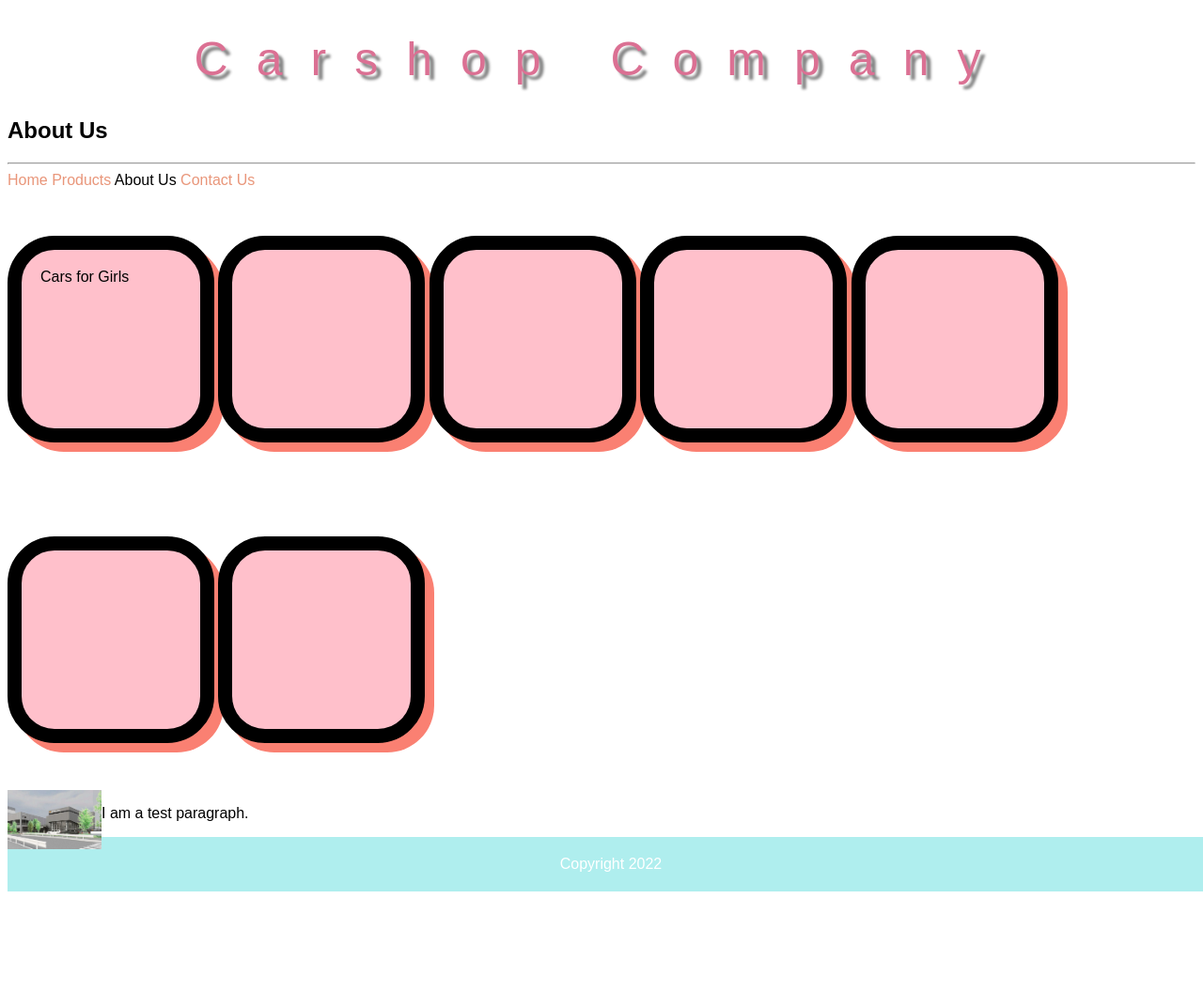
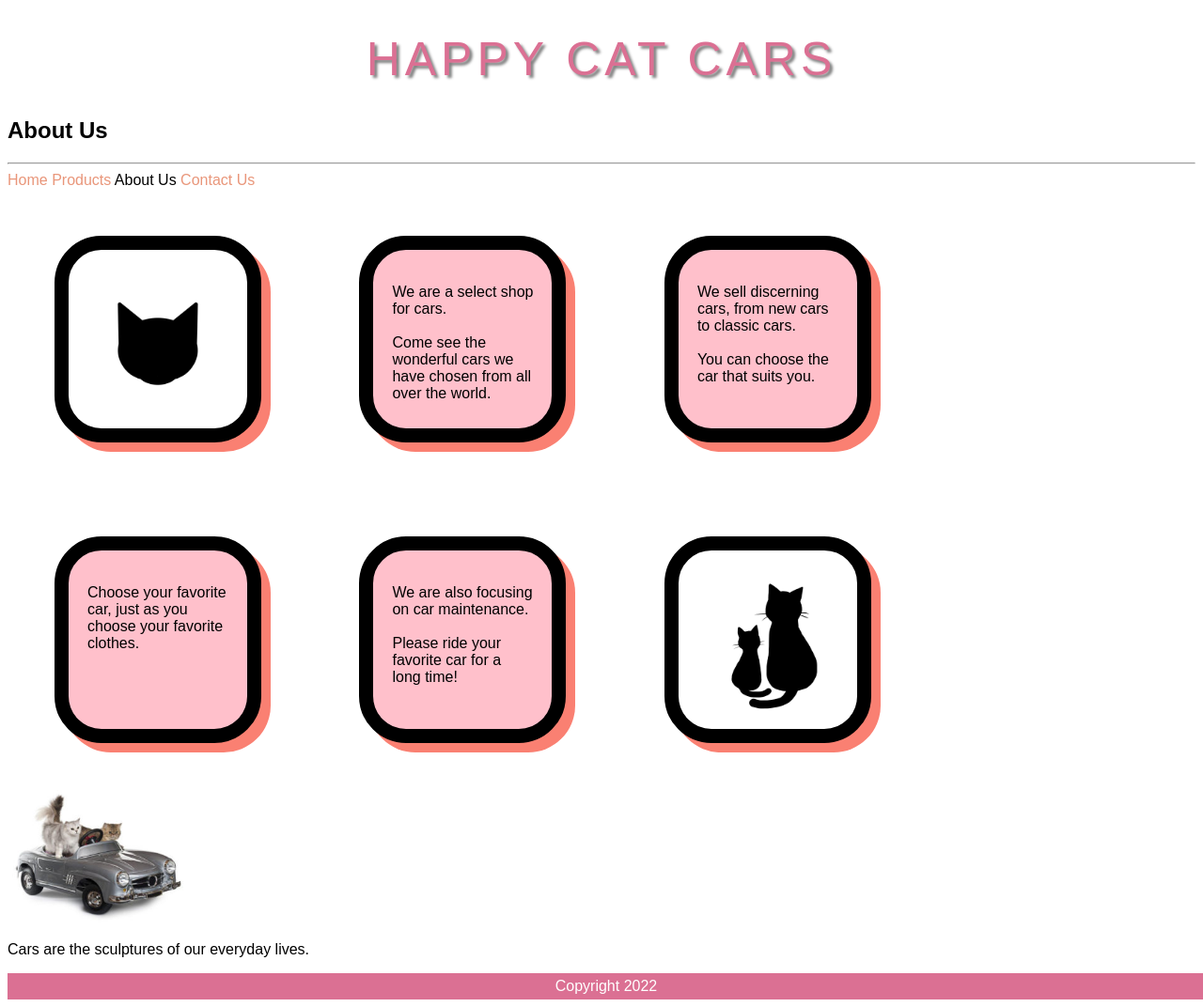
Before and after one commit to atkokw/carshop26, a plain HTML site: page about-us.html in a window 1280 px wide. Shown: the whole page at 94% size. Before the commit the page ends 957 px from the top, so only its background shows below. Drawn offline with Linux system fonts and the light colour scheme.

Commit message:
change all

```diff
--- a/CSS/general.css
+++ b/CSS/general.css
@@ -5,9 +5,8 @@ h1{
   font-style: normal;
   text-transform: capitalize;
   text-align: center;
-  text-shadow: 5px 5px 3px gray;
-  letter-spacing: 30px;
-  word-spacing: ;
+  text-shadow: 3px 3px 3px gray;
+  letter-spacing: 5px;
 }
 
 /* p {
@@ -15,7 +14,7 @@ h1{
 } */
 
 ol li {
-  color:red;
+  color:darksalmon;
 }
 
 #current_page {
@@ -59,36 +58,23 @@ nav {
   border-radius: 50px;
   margin: 50px;
   /* overflow: scroll; */
-  box-sizing: content-box;
+  /* box-sizing: content-box; */
   box-shadow: 10px 10px 0px salmon;
-  margin-left: auto;
-  margin-right: auto;
+  /* margin-left: auto;
+  margin-right: auto; */
   display: inline-block;
-  vertical-align: top;
-  position: relative;
+  vertical-align: middle;
+  background-size: cover;
 }
 
-/* #box1 {
-  /* background-image: url("../images/fiat500.jpg");
-  /background-repeat: no-repeat; */
-  /* background: url("../images/fiat500.jpg") violet no-repeat fixed;
-  /background-size: 70px 70px; */
-  /* background-position: 100px 30px; */
-  /* background-attachment: fixed; */
-/* } */
+#box1 {
+  background-image: url("../images/catface.jpg");
+}
 
-/* #box1 {
-  position: relative;
-  top: 50px;
-  left: 250px;
-  z-index: 1;
-}  */
-/*rgb(255,230,219)
-rgb(232,211,202)*/
+#box6 {
+  background-image: url("../images/f396696af26671af4ceaaea85012cb05.jpg");
+}
 
-img {
-  float: left;
-}
 
 p {
   clear: right;
@@ -97,7 +83,18 @@ p {
 footer {
   text-align: center;
   width: 100%;
-  padding: 20px 10px;
-  background-color: paleturquoise;
+  padding: 5px 5px;
+  background-color: palevioletred;
   color: white;
 }
+ .top {
+   position: relative;
+ }
+
+ .top p {
+   position: absolute;
+   top: 0;
+   right: 0;
+   font-size: 40px;
+   font-style: oblique;
+ }
--- a/about-us.html
+++ b/about-us.html
@@ -9,7 +9,7 @@
 </head>
 <body>
     <header>
-      <h1>Carshop Company</h1>
+      <h1>HAPPY CAT CARS</h1>
       <h2>About Us</h2>
       <hr>
     </header>
@@ -21,21 +21,26 @@
     <!-- </nav> -->
   <br>
 
-  <div class="abox" id="box1">
-    Cars for Girls
+  <div class="abox" id="box1"></div>
+  <div class="abox" id="box2">
+    <p>We are a select shop for cars.<br><br>Come see the wonderful cars we have chosen from all over the world.</p>
   </div>
-
-  <div class="abox" id="box1"></div>
-  <div class="abox" id="box2"></div>
-  <div class="abox" id="box3"></div>
-  <div class="abox" id="box4"></div>
-  <div class="abox" id="box5"></div>
+  <div class="abox" id="box3">
+    <p>We sell discerning cars, from new cars to classic cars.<br><br> You can choose the car that suits you.</p>
+  </div>
+  <div class="abox" id="box4">
+    <p>Choose your favorite car, just as you choose your favorite clothes.</p>
+  </div>
+  <div class="abox" id="box5">
+    <p>We are also focusing on car maintenance. <br><br>Please ride your favorite car for a long time!</p>
+  </div>
   <div class="abox" id="box6"></div>
 
   <br>
 
-  <img src="images/building.jpg" alt="Picture of the building." width="100px">
-  <p>I am a test paragraph.</p>
+  <img src="images/catcar.jpeg" alt="Picture of cats ride a car." width="200px">
+  <p>Cars are the sculptures of our everyday lives.</p>
+
   <footer>
     Copyright 2022
   </footer>
```
Also changed, not shown: contact-us.html (+2 -2 lines), index.html (+6 -3 lines), products.html (+7 -6 lines), images/car_image-1.jpg (added), images/cat.jpeg (added), images/catcar.jpeg (added), images/catcar2.jpeg (added), images/catdays.jpeg (added), images/catface.jpg (added), images/cooperwash.jpg (added), images/f396696af26671af4ceaaea85012cb05.jpg (added).
